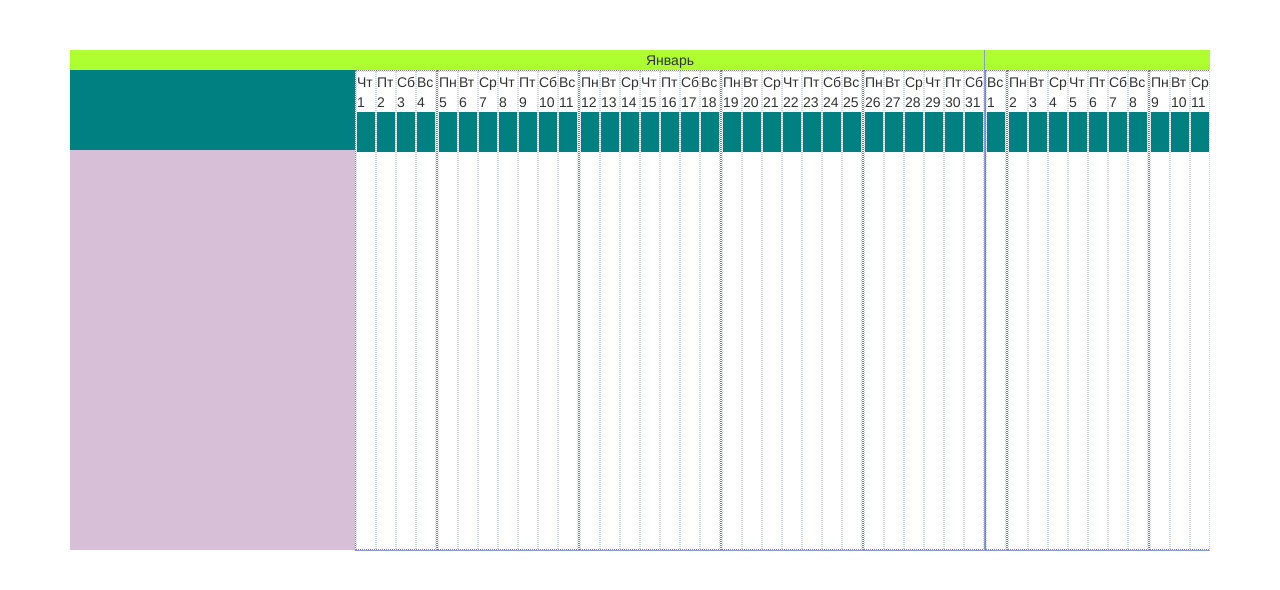
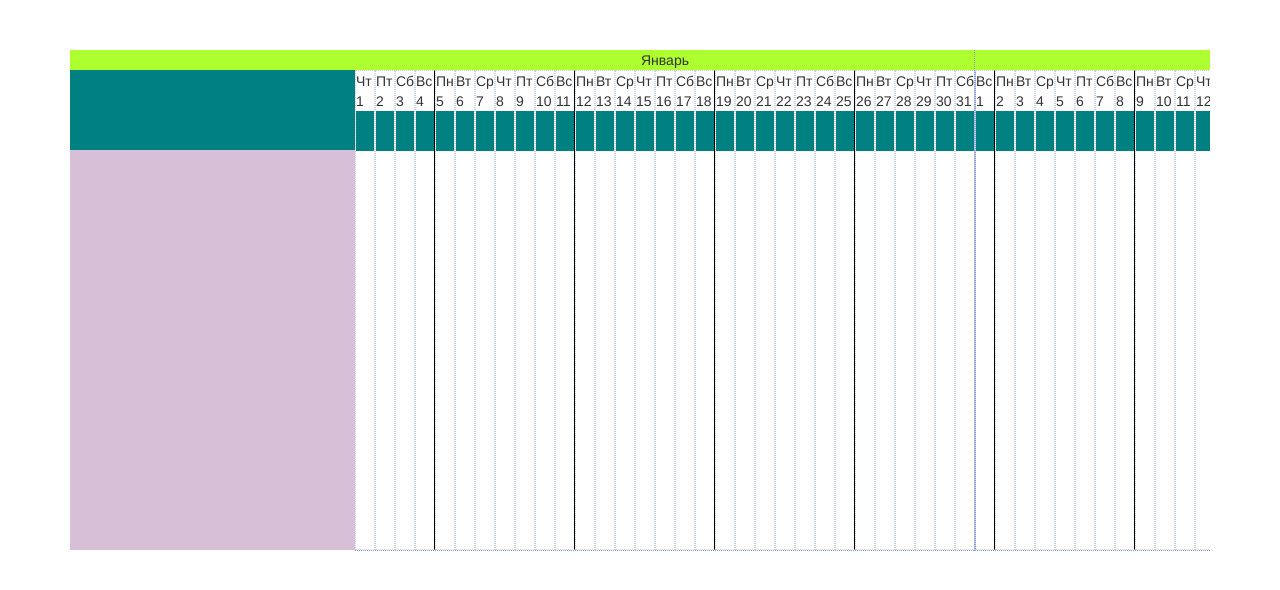
Before and after one commit to glavposhtamt/gantt, a plain HTML site: page public_html/index.html in a window 1280 px wide. Drawn offline with Linux system fonts and the light colour scheme.

Commit message:
remove week blocks fixed bugs 2

```diff
--- a/public_html/js/script.js
+++ b/public_html/js/script.js
@@ -7,7 +7,7 @@ var LineCount = 0;
 
 window.onload = function() {
 
-    /* Создаём DOM-элементы графика */
+    /* Создаём DOM-элементы графика (месяцы) */
 
     var content = document.getElementById("year");
     for( var i = 0; i < 12; ++i ) {
@@ -15,39 +15,26 @@ window.onload = function() {
         month.className = "month";
         content.appendChild(month);
     }
-   var months = document.getElementsByClassName("month");
+    var months = document.getElementsByClassName("month");
 
-   for( var i = 0; i < 12; ++i ) {
-        for( var j = 0; j < 5; ++j ) {
-            var week = document.createElement("div");
-            week.className = "week";
-            months[i].appendChild(week);
-        }
-   }
+    /* Заполняем месяцы днями */
 
-   var weeks = document.getElementsByClassName("week");
+    var date = new Date();
 
-   var date = new Date();
+    var daysInYear = [];
+    for( var i = 0; i < 12; ++i ) daysInYear[i] = date.daysInMonth(i);
 
-   var countDays = 0;
+    for( var i = 0; i < 12; ++i ) {
 
-    for( var i = 0; i < weeks.length; ++i ) {
-        var monthIndex = parseInt( i / 5, 10 );
-        date.setMonth(monthIndex);
-
-        for( var j = 0; j < 7; ++j ) {
-            date.setDate(countDays + 1);
-
-            if( countDays === date.daysInMonth(monthIndex) ) {
-                countDays = 0; break;
-            }
-
+        for( var j = 0; j < daysInYear[i]; ++j ) {
+            date.setDate(j + 1);
+            date.setMonth(i);
             var day = document.createElement("div");
             day.className = "day";
-            weeks[i].appendChild(day);
-            if(date.getDay() === 0 ){ ++countDays; break; }
-            ++countDays;
-
+            months[i].appendChild(day);
+            if(date.getDay() === 0 ){
+                day.className += " endOfweek";
+            }
         }
    }
 
@@ -56,6 +43,7 @@ window.onload = function() {
    addDaysRow();
    addRow();
    addRow();
+   editRow(5, 8, 1, 7, 2);
 };
 
  /*
@@ -73,7 +61,7 @@ function addRow() {
     for( var i = 0, j = 0; i < days.length; ++i, ++j ) {
         if( j === daysInYear[count] ) { j = 0; ++count; }
         var line = document.createElement("div");
-        line.className = "line" + LineCount + " line" + (count + 1) + "_" + (j + 1);
+        line.className = "line" + LineCount + " line" + LineCount + "_" + (count + 1) + "_" + (j + 1);
         days[i].appendChild(line);
     }
 
@@ -156,3 +144,17 @@ function addDaysNameRow() {
     manager.appendChild(line);
     delete date;
 }
+
+function editRow(day1, day2, month1, month2, row) {
+    var selectorRow = "line" + row;
+    var selectorFirst = selectorRow + "_" + month1 + "_" + day1;
+    var selectorSecond = selectorRow + "_" + month2 + "_" + day2;
+    var firstElement = document.getElementsByClassName(selectorFirst);
+    var htmlCollection = document.getElementsByClassName(selectorRow);
+    var arr = [].slice.call(htmlCollection);
+    var deb = arr.indexOf(firstElement[0]);
+    console.log(deb);
+    console.log(selectorFirst);
+    console.log(selectorRow);
+
+}
--- a/public_html/less/style.less
+++ b/public_html/less/style.less
@@ -35,10 +35,6 @@ article {  margin-top: 50px; }
         height: @height;
         display:inline-block;
         .desc { .row-desc; }
-        .week {
-            border: 1px dotted graytext;
-            height: 480px;
-            display:inline-block;
             .day {
                 height: 480px;
                 width: 20px;
@@ -47,7 +43,10 @@ article {  margin-top: 50px; }
                 div[class^="line"] { .row-line; }
                 .date { .day-nomber; }
             }
-        }
+            .endOfweek {
+                border-right: 1px solid black;
+            }
+
     }
 }
 
```
Also changed, not shown: public_html/css/style.css.
